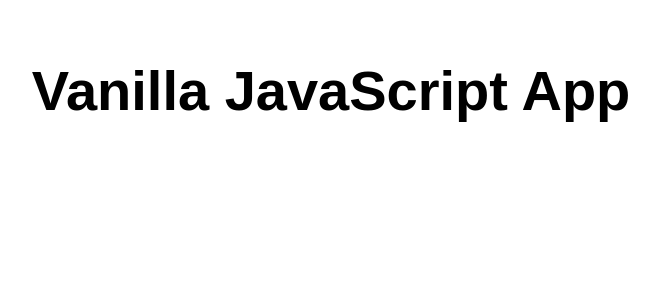
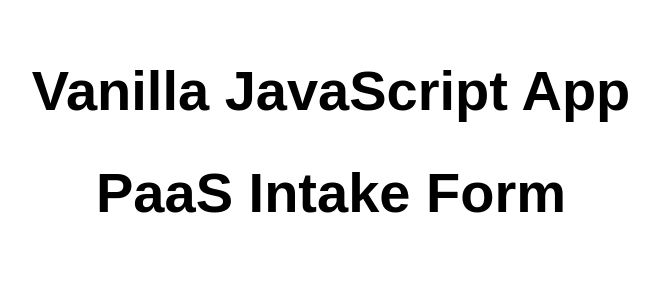
Before and after one commit to MooreTechnologyStrategists/my-first-static-web-app, a website: page src/index.html in a window 1280 px wide. Shown: the whole page, without its empty margins (309-968 px from the left). Drawn offline with Linux system fonts and the light colour scheme.

Commit message:
Update index.html

```diff
--- a/src/index.html
+++ b/src/index.html
@@ -11,6 +11,7 @@
 <body>
   <main>
     <h1>Vanilla JavaScript App</h1>
+    <h1>PaaS Intake Form</h1>
   </main>
 </body>
 
```
